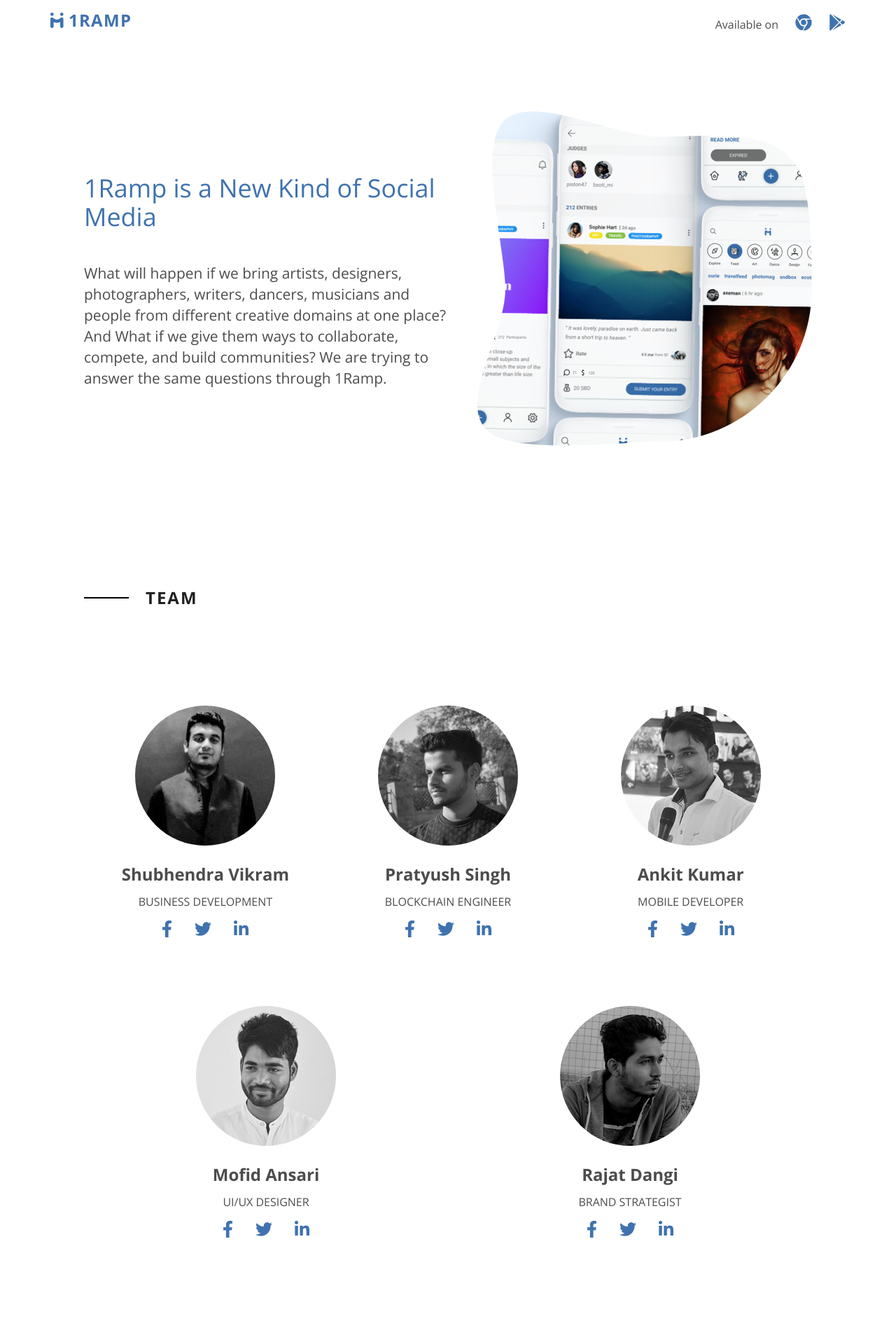
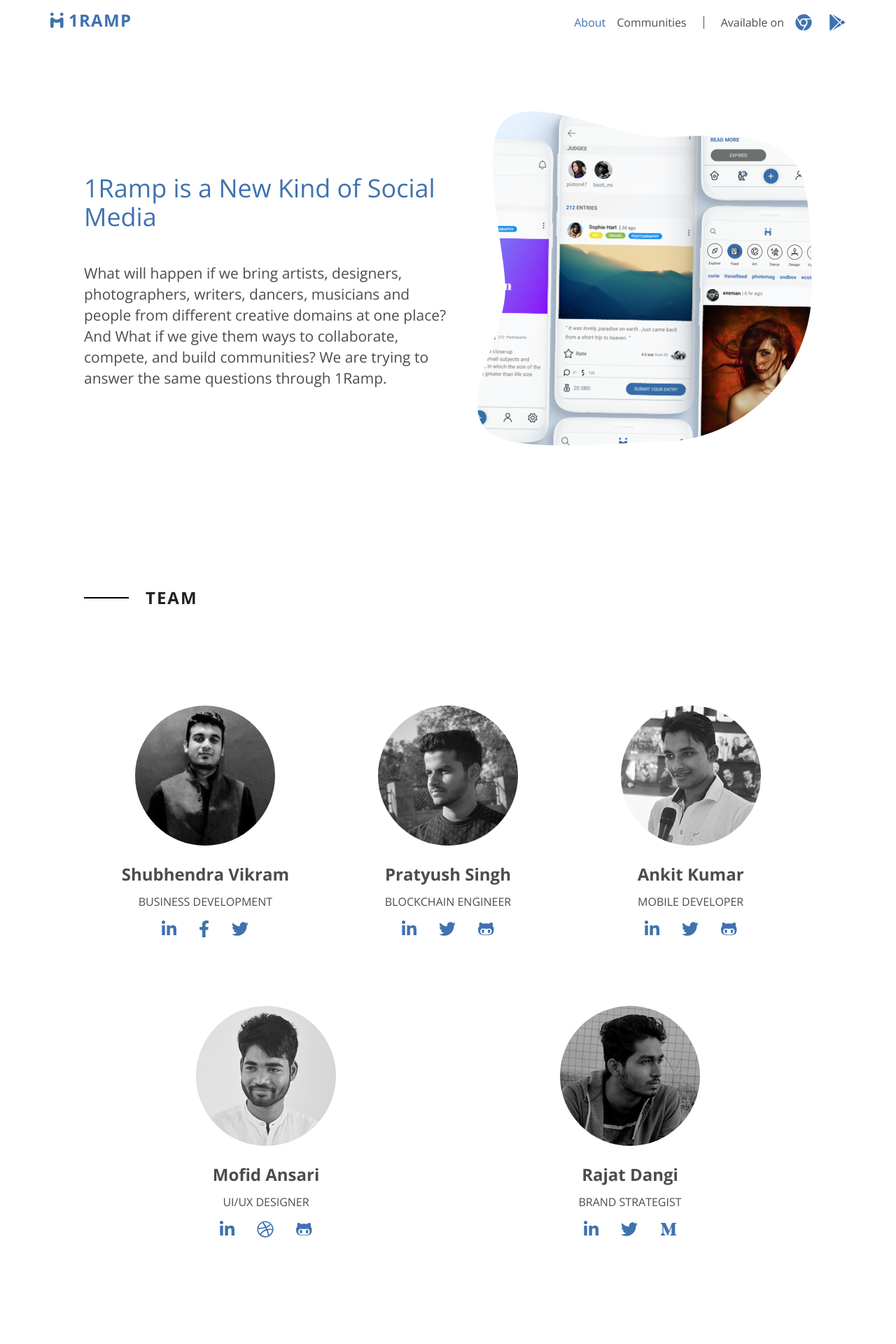
Before and after one commit to hapramp/1ramp-0319, a React (Create React App) app: page /about in a window 1280 px wide. Shown: the top 1920 px of the page at 70% size. Built offline with nearby package versions, Linux system fonts and the light colour scheme.

Commit message:
Fixes links

```diff
--- a/src/App.js
+++ b/src/App.js
@@ -1,5 +1,5 @@
 import React, { Component } from 'react';
-import { BrowserRouter as Router, Route, Link, Switch } from "react-router-dom";
+import { BrowserRouter as Router, Route, Switch } from "react-router-dom";
 import './global.css';
 
 import Header from './Components/Header';
@@ -17,17 +17,17 @@
 class App extends Component {
   render() {
     return (
-      <main>
-        <Header />
-        <Router>
+      <Router>
+        <main>
+          <Header />
           <Switch>
             <Route path="/" exact component={Home} />
             <Route path="/about/" exact component={About} />
             <Route path="/communities/" exact component={Communities} />
           </Switch>
-        </Router>
-        <Footer />
+          <Footer />
       </main>
+      </Router>
     );
   }
 }
--- a/src/Components/Header.js
+++ b/src/Components/Header.js
@@ -1,5 +1,7 @@
 import React from 'react';
 import heroImage from './static/img/1rampLogo.png';
+
+import {NavLink} from 'react-router-dom';
 
 import { FontAwesomeIcon } from '@fortawesome/react-fontawesome';
 import { faChrome, faGooglePlay } from '@fortawesome/free-brands-svg-icons';
@@ -11,12 +13,18 @@
         <header className={style.headerSection}>
             <nav className={style.headerWrapper}>
                 <div className={style.logoContainer}>
-                    <a href="/"><img src={heroImage} alt="Brand Logo"/></a>
+                    <NavLink to="/"><img src={heroImage} alt="Brand Logo"/></NavLink>
                 </div>
                 <div className={style.navContainer}>
+                    <div className={style.navGroup}>
+                        <NavLink to='/about' activeClassName="navActive">About</NavLink>
+                        <NavLink to='/communities' activeClassName="navActive">Communities</NavLink>
+                    </div>
                     <span>Available on</span>
-                    <a href="https://alpha.1ramp.io/" target="_blank"><FontAwesomeIcon icon={faChrome} color="#3F72AF" /></a>
-                    <a target="_blank" href="https://bit.ly/1ramp-landing"><FontAwesomeIcon icon={faGooglePlay} color="#3F72AF" /></a>
+                    <div className={style.navCta}>
+                        <a href="https://alpha.1ramp.io/" target="_blank"><FontAwesomeIcon icon={faChrome} color="#3F72AF" /></a>
+                        <a target="_blank" href="https://bit.ly/1ramp-landing"><FontAwesomeIcon icon={faGooglePlay} color="#3F72AF" /></a>
+                    </div>
                 </div>
             </nav>
         </header>
--- a/src/Components/style.module.css
+++ b/src/Components/style.module.css
@@ -61,12 +61,41 @@
     justify-content: space-between;
 }
 
-.navContainer a {
+.navContainer {
+    display: flex;
+    align-items: center;
+}
+
+.navGroup {
+    border-right: 1px solid #000000b3;
+    padding-right: 24px;
+    margin-right: 24px;
+}
+
+.navGroup a {
+    margin-right: 16px;
+    color: inherit;
+    text-decoration: none;
+}
+
+.navGroup a.active {
+    color: #3F72AF;
+}
+
+.navGroup a:hover {
+    text-decoration: underline;
+}
+
+.navGroup a:last-child {
+    margin-right: 0;
+}
+
+.navCta a {
     font-size: 24px;
     margin-left: 24px;
 }
 
-.navContainer a:first-child {
+.navCta a:first-child {
     margin-left: 16px;
 }
 
--- a/src/Pages/About/Components/Associates.js
+++ b/src/Pages/About/Components/Associates.js
@@ -25,9 +25,9 @@
                             Associates
                         </div>
                         <div className={style.associatesContainer}>
-                            <img src={huddle} alt="" className={style.associatesImg} />
-                            <img src={nascomm} alt="" className={style.associatesImg} />
-                            <img src={iiitv} alt="" className={style.associatesImg} />
+                            <a href="http://huddle.work/" target="__blank"><img src={huddle} alt="" className={style.associatesImg} /></a>
+                            <a href="http://10000startups.com/" target="__blank"><img src={nascomm} alt="" className={style.associatesImg} /></a>
+                            <a href="http://iiitvadodara.ac.in/" target="__blank"> <img src={iiitv} alt="" className={style.associatesImg} /></a>
                         </div>
                     </div>
                 </div>
--- a/src/Pages/About/Components/Team.js
+++ b/src/Pages/About/Components/Team.js
@@ -2,7 +2,7 @@
 import style from './style.module.css';
 
 import {FontAwesomeIcon} from '@fortawesome/react-fontawesome';
-import {faLinkedinIn, faFacebookF, faTwitter} from '@fortawesome/free-brands-svg-icons';
+import {faLinkedinIn, faFacebookF, faTwitter, faGithubAlt, faDribbble, faMediumM} from '@fortawesome/free-brands-svg-icons';
 
 import memberVikram from './static/img/vikram_hapramp.jpg'
 import memberPratyush from './static/img/pratyush_1_hapramp.jpg'
@@ -27,9 +27,9 @@
                                     <h3 className={style.memberName}>Shubhendra Vikram</h3>
                                     <div className={style.memberDesignation}>Business Development</div>
                                     <div className={style.memberLinkContainer}>
-                                        <a href="https://alpha.1ramp.io/" target="_blank"><FontAwesomeIcon icon={faFacebookF} color="#3F72AF" /></a>
-                                        <a href="https://alpha.1ramp.io/" target="_blank"><FontAwesomeIcon icon={faTwitter} color="#3F72AF" /></a>
-                                        <a href="https://bit.ly/1ramp-landing" target="_blank"><FontAwesomeIcon icon={faLinkedinIn} color="#3F72AF" /></a>
+                                        <a href="https://www.linkedin.com/in/shubhendravikram" target="_blank"><FontAwesomeIcon icon={faLinkedinIn} color="#3F72AF" /></a>
+                                        <a href="https://www.facebook.com/shubhendrav" target="_blank"><FontAwesomeIcon icon={faFacebookF} color="#3F72AF" /></a>
+                                        <a href="https://twitter.com/shubhendrav" target="_blank"><FontAwesomeIcon icon={faTwitter} color="#3F72AF" /></a>
                                     </div>
                                 </div>
                             </div>
@@ -40,9 +40,9 @@
                                     <h3 className={style.memberName}>Pratyush Singh</h3>
                                     <div className={style.memberDesignation}>Blockchain Engineer</div>
                                     <div className={style.memberLinkContainer}>
-                                        <a href="https://alpha.1ramp.io/" target="_blank"><FontAwesomeIcon icon={faFacebookF} color="#3F72AF" /></a>
-                                        <a href="https://alpha.1ramp.io/" target="_blank"><FontAwesomeIcon icon={faTwitter} color="#3F72AF" /></a>
-                                        <a href="https://bit.ly/1ramp-landing" target="_blank"><FontAwesomeIcon icon={faLinkedinIn} color="#3F72AF" /></a>
+                                        <a href="https://www.linkedin.com/in/singh-pratyush/" target="_blank"><FontAwesomeIcon icon={faLinkedinIn} color="#3F72AF" /></a>
+                                        <a href="https://twitter.com/singhpratyush_" target="_blank"><FontAwesomeIcon icon={faTwitter} color="#3F72AF" /></a>
+                                        <a href="https://github.com/singhpratyush" target="_blank"><FontAwesomeIcon icon={faGithubAlt} color="#3F72AF" /></a>
                                     </div>
                                 </div>
                             </div>
@@ -53,9 +53,9 @@
                                     <h3 className={style.memberName}>Ankit Kumar</h3>
                                     <div className={style.memberDesignation}>Mobile Developer</div>
                                     <div className={style.memberLinkContainer}>
-                                        <a href="https://alpha.1ramp.io/" target="_blank"><FontAwesomeIcon icon={faFacebookF} color="#3F72AF" /></a>
-                                        <a href="https://alpha.1ramp.io/" target="_blank"><FontAwesomeIcon icon={faTwitter} color="#3F72AF" /></a>
-                                        <a href="https://bit.ly/1ramp-landing" target="_blank"><FontAwesomeIcon icon={faLinkedinIn} color="#3F72AF" /></a>
+                                        <a href="https://www.linkedin.com/in/bxute" target="_blank"><FontAwesomeIcon icon={faLinkedinIn} color="#3F72AF" /></a>
+                                        <a href="https://twitter.com/ankitkumar_071" target="_blank"><FontAwesomeIcon icon={faTwitter} color="#3F72AF" /></a>
+                                        <a href="https://github.com/bxute" target="_blank"><FontAwesomeIcon icon={faGithubAlt} color="#3F72AF" /></a>
                                     </div>
                                 </div>
                             </div>
@@ -66,9 +66,9 @@
                                     <h3 className={style.memberName}>Mofid Ansari</h3>
                                     <div className={style.memberDesignation}>UI/UX Designer</div>
                                     <div className={style.memberLinkContainer}>
-                                        <a href="https://alpha.1ramp.io/" target="_blank"><FontAwesomeIcon icon={faFacebookF} color="#3F72AF" /></a>
-                                        <a href="https://alpha.1ramp.io/" target="_blank"><FontAwesomeIcon icon={faTwitter} color="#3F72AF" /></a>
-                                        <a href="https://bit.ly/1ramp-landing" target="_blank"><FontAwesomeIcon icon={faLinkedinIn} color="#3F72AF" /></a>
+                                        <a href="https://www.linkedin.com/in/ansarimofid" target="_blank"><FontAwesomeIcon icon={faLinkedinIn} color="#3F72AF" /></a>
+                                        <a href="https://dribbble.com/ansarimofid" target="_blank"><FontAwesomeIcon icon={faDribbble} color="#3F72AF" /></a>
+                                        <a href="https://github.com/ansrimofid" target="_blank"><FontAwesomeIcon icon={faGithubAlt} color="#3F72AF" /></a>
                                     </div>
                                 </div>
                             </div>
@@ -79,9 +79,9 @@
                                     <h3 className={style.memberName}>Rajat Dangi</h3>
                                     <div className={style.memberDesignation}>Brand Strategist</div>
                                     <div className={style.memberLinkContainer}>
-                                        <a href="https://alpha.1ramp.io/" target="_blank"><FontAwesomeIcon icon={faFacebookF} color="#3F72AF" /></a>
-                                        <a href="https://alpha.1ramp.io/" target="_blank"><FontAwesomeIcon icon={faTwitter} color="#3F72AF" /></a>
-                                        <a href="https://bit.ly/1ramp-landing" target="_blank"><FontAwesomeIcon icon={faLinkedinIn} color="#3F72AF" /></a>
+                                        <a href="https://www.linkedin.com/in/rajatdangi/" target="_blank"><FontAwesomeIcon icon={faLinkedinIn} color="#3F72AF" /></a>
+                                        <a href="https://twitter.com/TheRajatDangi" target="_blank"><FontAwesomeIcon icon={faTwitter} color="#3F72AF" /></a>
+                                        <a href="https://medium.com/@rajatkumardangi" target="_blank"><FontAwesomeIcon icon={faMediumM} color="#3F72AF" /></a>
                                     </div>
                                 </div>
                             </div>
--- a/src/Pages/Communities/Components/style.module.css
+++ b/src/Pages/Communities/Components/style.module.css
@@ -15,6 +15,7 @@
     flex-direction: row;
     align-items: center;
     overflow-x: hidden;
+    overflow-y: hidden;
 }
 
 .featureText {
--- a/src/global.css
+++ b/src/global.css
@@ -17,3 +17,7 @@
 .text-color-white {
   color: white;
 }
+
+a.navActive {
+  color: #3F72AF !important;
+}
```
